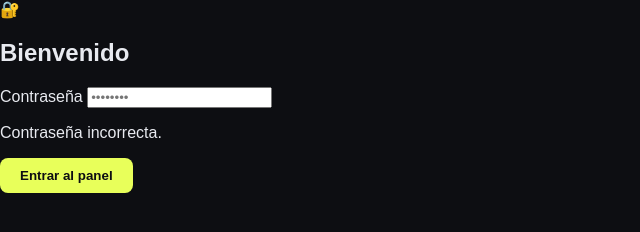
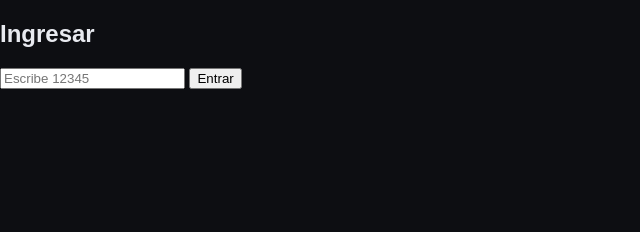
Before and after one commit to Edward8Duque22/repositorio_prueba, a website: page login.html in a window 1280 px wide. Shown: the whole page, without its empty margins (0-640 px from the left). Drawn offline with nearby package versions, Linux system fonts and the light colour scheme.

Commit message:
Update login.html

```diff
--- a/login.html
+++ b/login.html
@@ -2,36 +2,25 @@
 <html lang="es">
 <head>
     <meta charset="UTF-8">
-    <meta name="viewport" content="width=device-width, initial-scale=1.0">
     <title>Acceso — Archivo Creativo</title>
     <link rel="stylesheet" href="style.css">
     <script src="https://cdnjs.cloudflare.com/ajax/libs/crypto-js/4.1.1/crypto-js.min.js"></script>
 </head>
-<body class="login-page">
-
+<body>
     <div class="login-card">
-    <div class="login-header">
-        <div class="logo-mark">🔐</div>
-        <h2>Bienvenido</h2>
-    </div>
-    <div class="form-group">
-        <label>Contraseña</label>
-        <input type="password" id="clave" placeholder="••••••••">
-        <p id="form-error" class="error-msg">Contraseña incorrecta.</p>
-    </div>
-    <button class="btn btn-accent btn-full" onclick="validarAcceso()">Entrar al panel</button>
+        <h2>Ingresar</h2>
+        <input type="password" id="clave" placeholder="Escribe 12345">
+        <button onclick="validarAcceso()">Entrar</button>
     </div>
 
     <script>
         async function validarAcceso() {
             const pass = document.getElementById('clave').value;
-    if (!pass) return alert("Escribe la clave");
-
-    // Generamos el hash de "12345"
+            // Genera el código hash de la clave escrita
             const hash = CryptoJS.SHA256(pass).toString();
 
             try {
-        const res = await fetch('/api/login?accion=login', {
+                const res = await fetch('/api/peticion?accion=login', {
                     method: 'POST',
                     headers: { 'Content-Type': 'application/json' },
                     body: JSON.stringify({ hash: hash })
@@ -41,13 +30,12 @@
                     localStorage.setItem('admin_auth', 'true');
                     window.location.href = 'admin.html';
                 } else {
-            alert("Contraseña incorrecta. Intenta con 12345");
+                    alert("Contraseña incorrecta en el servidor.");
                 }
             } catch (err) {
-        alert("Error al conectar con el servidor");
+                alert("Error de conexión. Revisa que Vercel esté Online.");
             }
         }
-
     </script>
 </body>
 </html>
```
Lines whose indentation alone changed are shown as unchanged.
